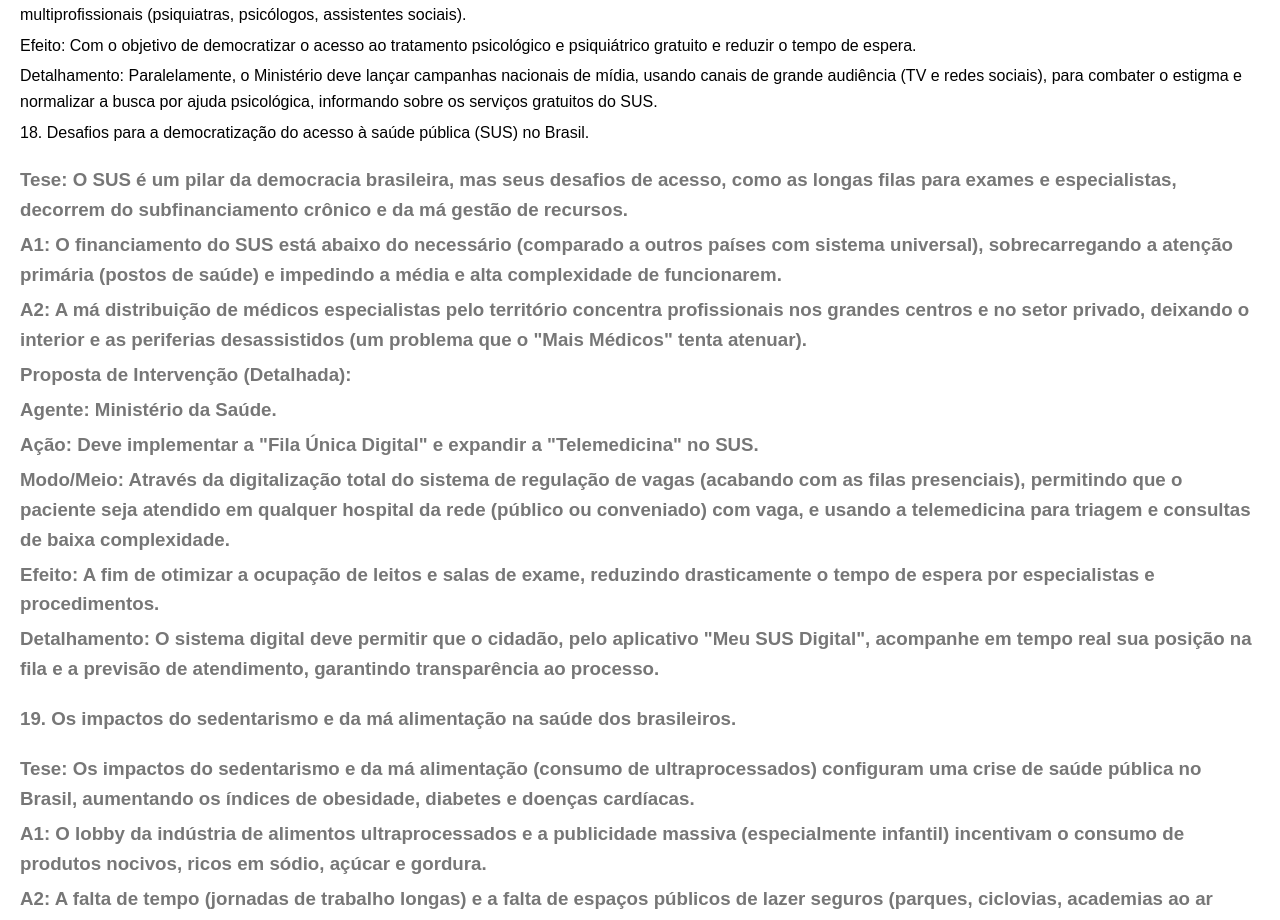
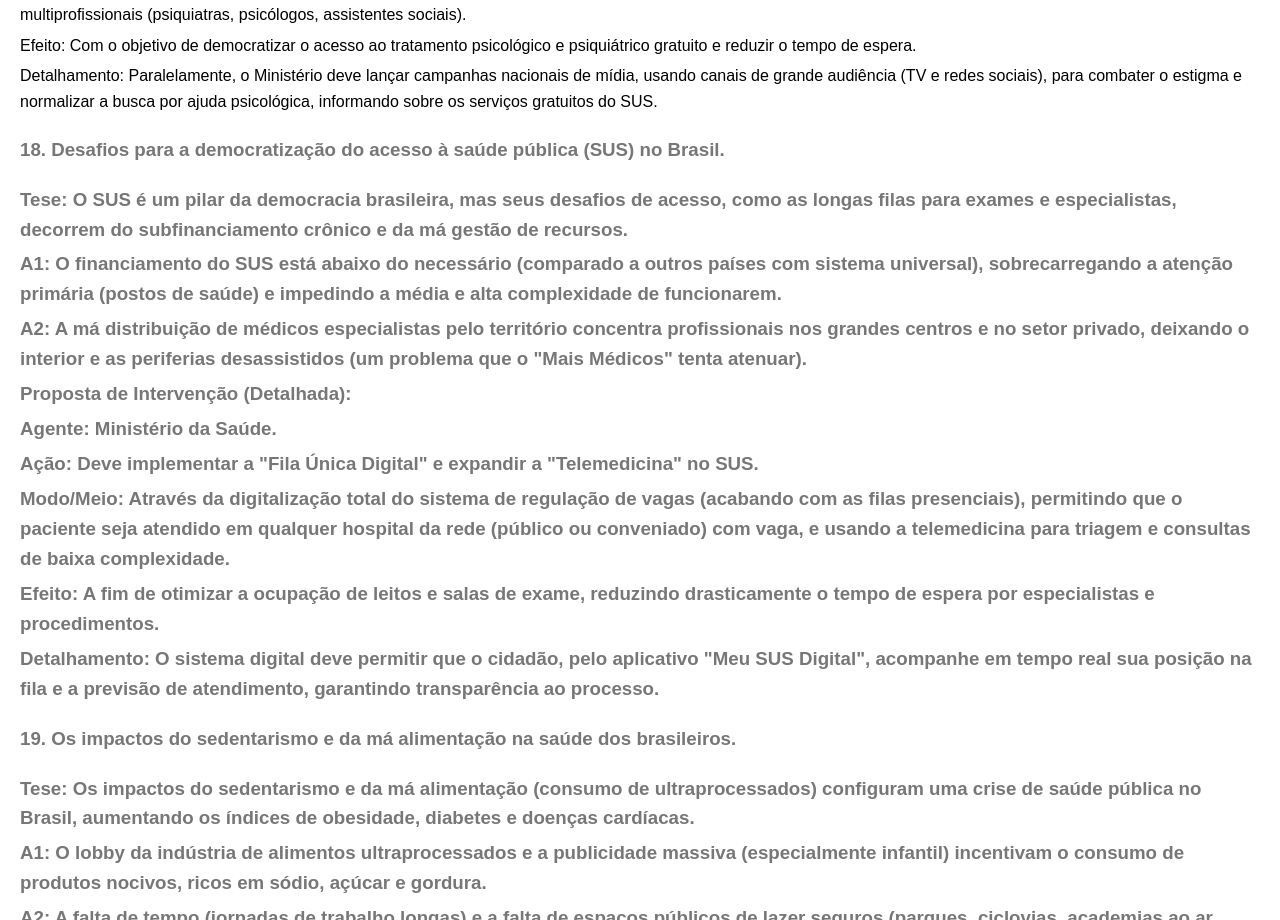
Before and after one commit to elainemourz/Temas-Enem-2025, a plain HTML site: page index.html in a window 1280 px wide. Shown: the part 8106-9026 px from the top of the page. Drawn offline with Linux system fonts and the light colour scheme.

Commit message:
Update index.html

```diff
--- a/index.html
+++ b/index.html
@@ -211,7 +211,7 @@
 <p>Efeito: Com o objetivo de democratizar o acesso ao tratamento psicológico e psiquiátrico gratuito e reduzir o tempo de espera.<p>
 <p>Detalhamento: Paralelamente, o Ministério deve lançar campanhas nacionais de mídia, usando canais de grande audiência (TV e redes sociais), para combater o estigma e normalizar a busca por ajuda psicológica, informando sobre os serviços gratuitos do SUS.<p>
 
-<p>18. Desafios para a democratização do acesso à saúde pública (SUS) no Brasil.<h3>
+<h3>18. Desafios para a democratização do acesso à saúde pública (SUS) no Brasil.<h3>
 <p>Tese: O SUS é um pilar da democracia brasileira, mas seus desafios de acesso, como as longas filas para exames e especialistas, decorrem do subfinanciamento crônico e da má gestão de recursos.<p>
 <p>A1: O financiamento do SUS está abaixo do necessário (comparado a outros países com sistema universal), sobrecarregando a atenção primária (postos de saúde) e impedindo a média e alta complexidade de funcionarem.<p>
 <p>A2: A má distribuição de médicos especialistas pelo território concentra profissionais nos grandes centros e no setor privado, deixando o interior e as periferias desassistidos (um problema que o "Mais Médicos" tenta atenuar).<p>
```
